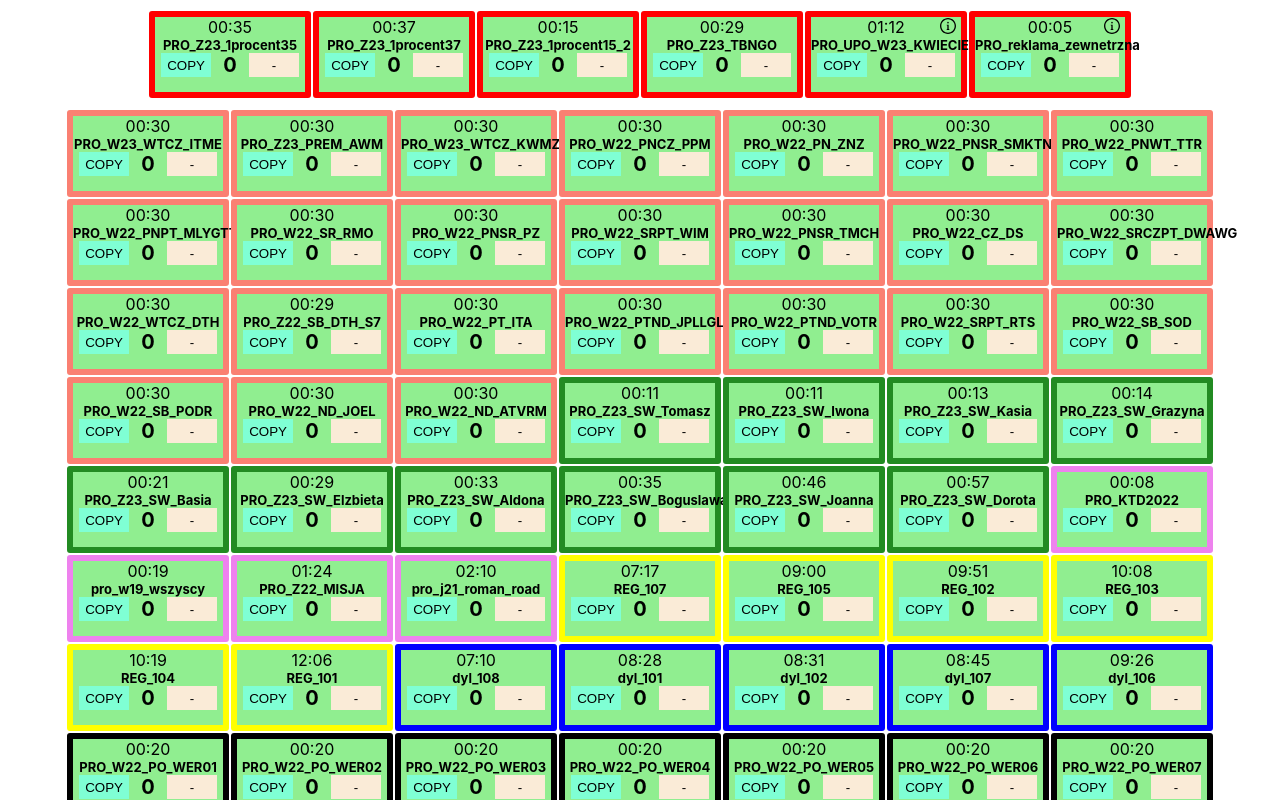
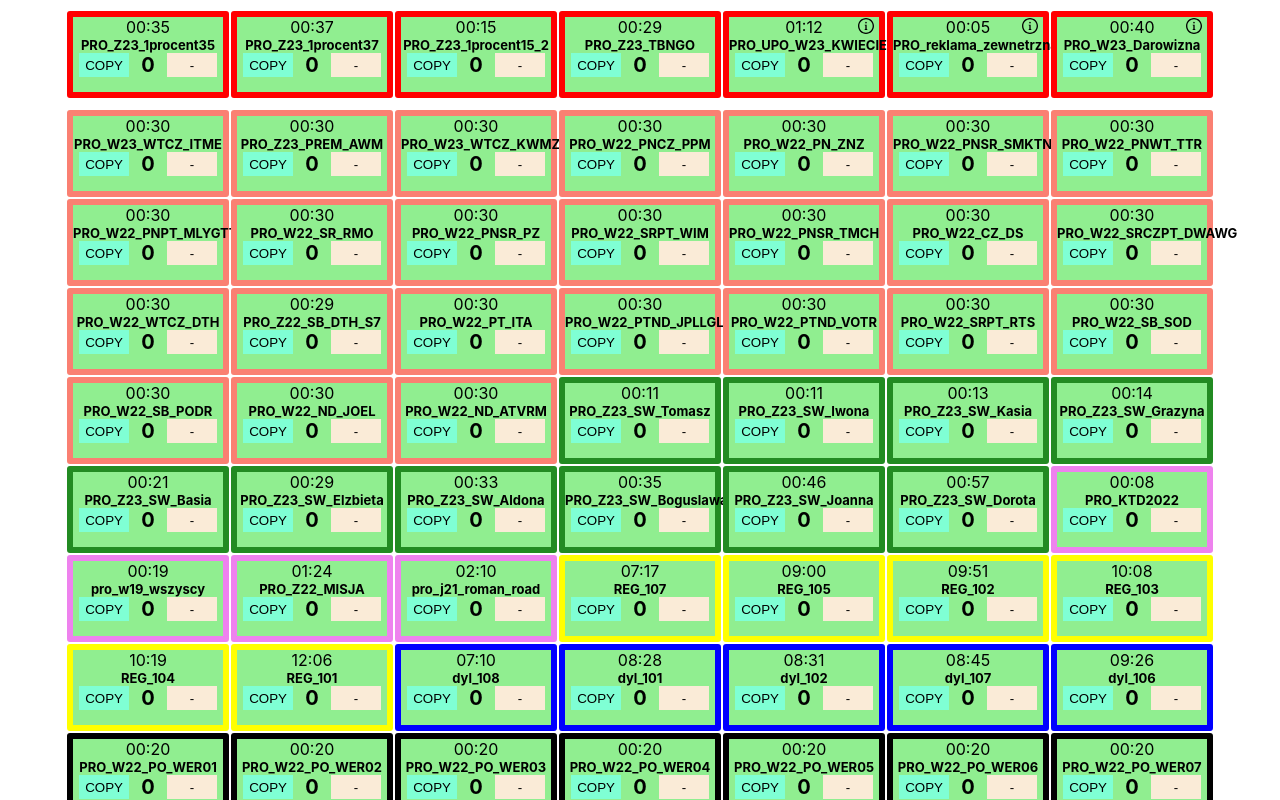
Before and after one commit to NorthWillov/rand-prog, a React (Create React App) app: page / in a window 1280 px wide. Shown: the top 800 px of the page. Built offline with nearby package versions, Linux system fonts and the light colour scheme; the HTML template or start-up script is replaced by a standard one.

Commit message:
Edit progs

```diff
--- a/src/db.js
+++ b/src/db.js
@@ -11,7 +11,7 @@ export default {
     { id: 2005, program: "PRO_Z23_TBNGO", counter: 0, duration: "00:29" },
     {
       id: 2006,
-      program: "PRO_UPO_W23_KWIECIEN",
+      program: "PRO_UPO_W23_KWIECIEN_new",
       counter: 0,
       duration: "01:12",
       info: "Co 2 program",
@@ -22,6 +22,13 @@ export default {
       counter: 0,
       duration: "00:05",
       info: "Wstawiać przed każdą reklamą zewnętrzną (nie TBN'u), Tymek będzie dawał znać które - narazie przed wszystkimi reklamami AWM",
+    },
+    {
+      id: 2008,
+      program: "PRO_W23_Darowizna",
+      counter: 0,
+      duration: "00:40",
+      info: "Co 3 lub 4 program",
     },
   ],
 
```
